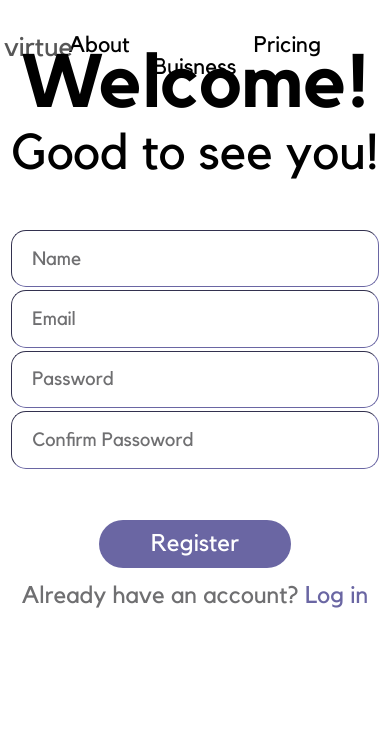
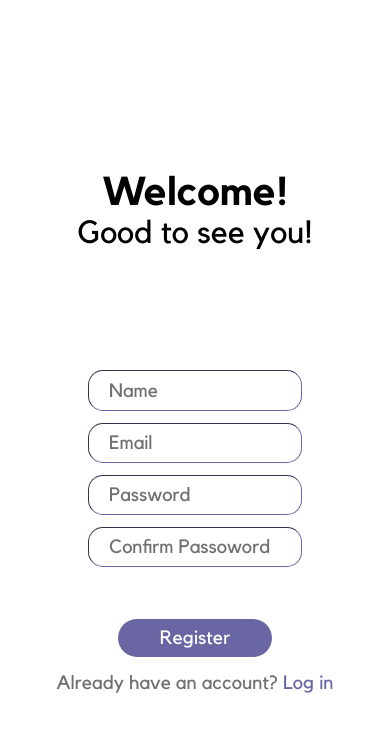
Before and after one commit to maguzzz/virtue-banking, a PHP site: page /Registration.php in a window 390 px wide. Shown: the top 732 px of the page. Run offline with PHP 8.4, Linux system fonts and the light colour scheme.

Commit message:
+ Registration now responsive - navbar deleted

```diff
--- a/Registration/Registration.css
+++ b/Registration/Registration.css
@@ -22,30 +22,6 @@
     font-family: Kollektif;
 }
 
-
-
-.navbar {
-    position: absolute;
-    width: 100%;
-    text-align: center;
-    top: 4%;
-    word-spacing: 120px;
-}
-
-.navbar a{
-    color: black;
-    font-size: 1.4em;
-    text-decoration: none;
-}
-
-#logo {
-    position: absolute;
-    left: 1%;
-    top: 0%;
-    font-size: 1.3em;
-    color: #575757 !important;
-}
-
 .container {
     margin-top: 10%;
     width: 100%;
@@ -53,7 +29,7 @@
 }
 .regiPage h1{
     position: relative;
-    font-size: 75px;
+    font-size: 4.7em;
     font-family: Kollektif-Bold;
     font-weight: normal;
 }
@@ -108,3 +84,50 @@ input::placeholder {
     font-size: 1.5em;
     color: #6F6F71;
 }
+
+
+@media screen and (max-width: 600px) {
+    .regiPage h1{
+        font-size: 2.5em;
+        margin-top: 20vh;
+    }
+
+    .formContainer {
+        position: relative;
+        margin-top: 20vw;
+    }
+
+    .regiPage h2{
+        font-size: 2em;
+    }
+
+    .inputBoxes {
+        width: 10em;
+        height: 2em;
+        margin-top: 3%;
+        font-size: 1.2em;
+    }
+
+    .submitButton {
+        font-size: 1.2em;
+    }
+
+    .alreadyAccount {
+        font-size: 1.2em;
+        text-decoration: none;
+        color: #6A66A3;
+    }
+
+    .textAlreadyAccount {
+        font-size: 1.2em;
+        color: #6F6F71;
+    }
+
+    #logo {
+        position: absolute;
+        left: 5%;
+        top: -1%;
+        font-size: 1.3em;
+        color: #575757 !important;
+    }
+  }
--- a/Registration/Registration.php
+++ b/Registration/Registration.php
@@ -56,14 +56,6 @@ if (isset($_POST["submit"])) {
 
 <body>
 
-    <div class="navbar">
-        <div id="logo">
-            <a id="logo" href="#virtue">virtue</a>
-        </div>
-        <a href="#about">About</a>
-        <a href="#pricing">Pricing</a>
-        <a href="#buisness">Buisness</a>
-    </div>
 
     <div class="container">
         <section class="regiPage">
```
